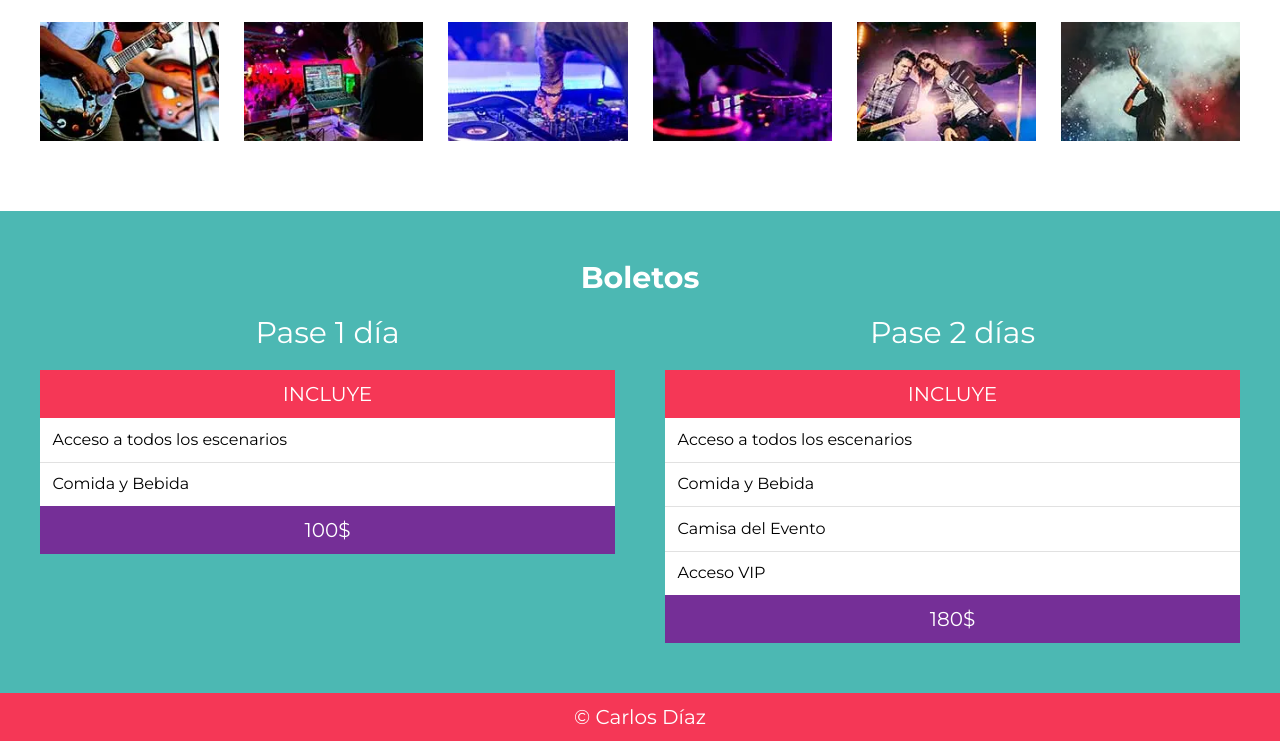
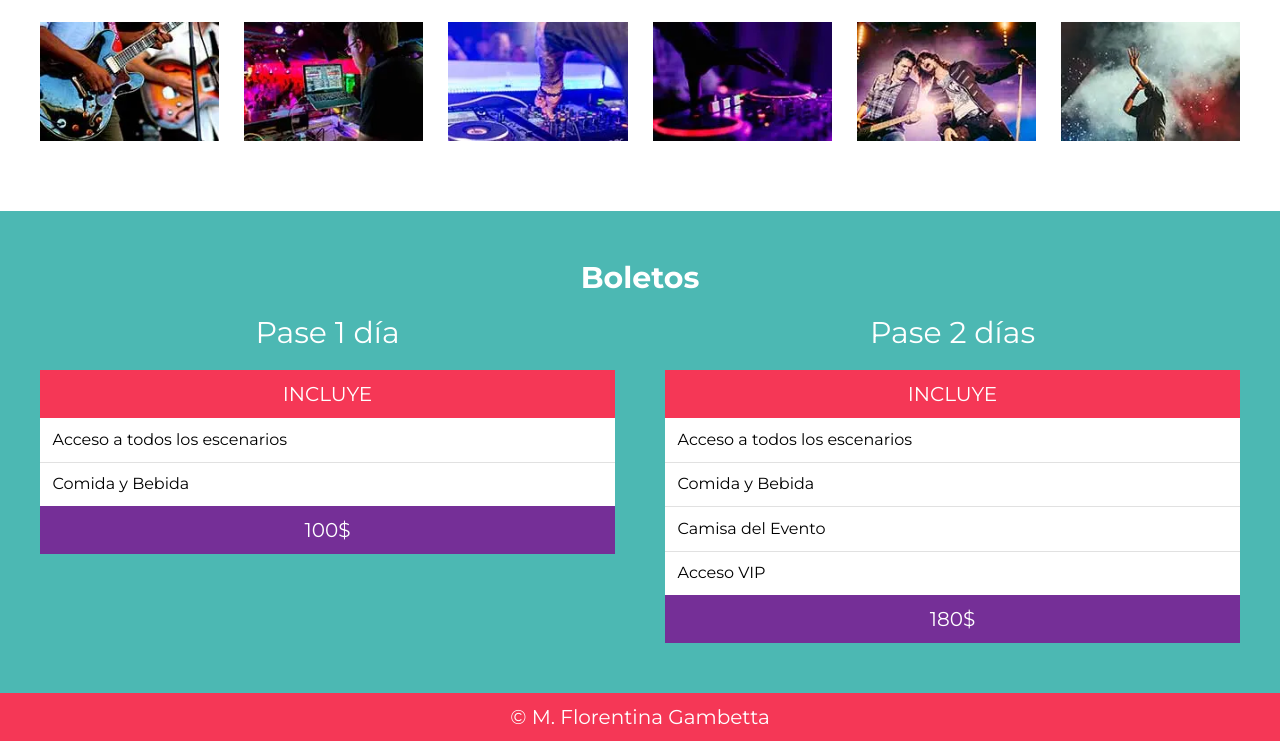
Before and after one commit to flor-gambetta/festivalmusicagambetta, a website: page index.html in a window 1280 px wide. Shown: the part 2946-3687 px from the top of the page. Drawn offline with Linux system fonts and the light colour scheme.

Commit message:
Minor changes

```diff
--- a/index.html
+++ b/index.html
@@ -178,7 +178,7 @@
     </section>
 
     <footer class="footer">
-        <p>&copy; Carlos Díaz</p>
+        <p>&copy; M. Florentina Gambetta</p>
     </footer>
     <script src="build/js/bundle.js"></script>
 </body>
```
